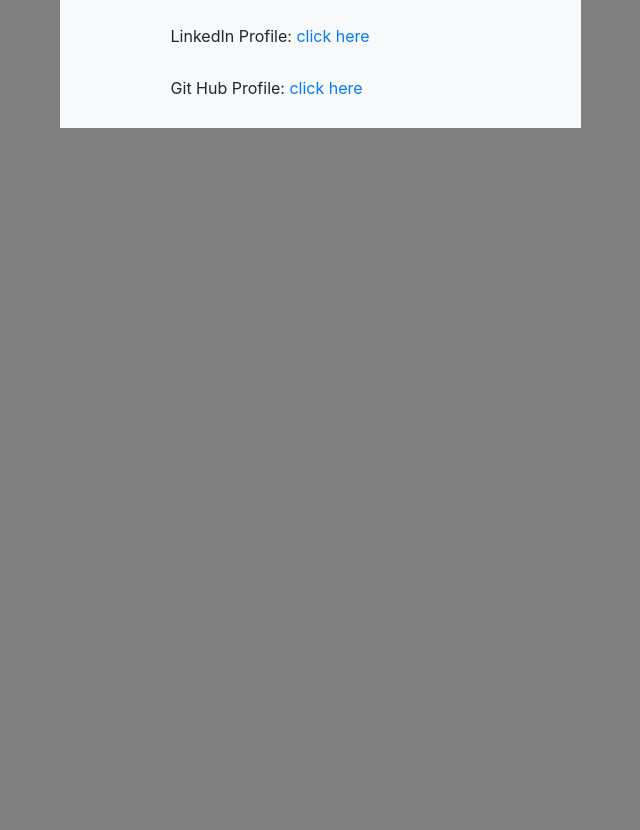
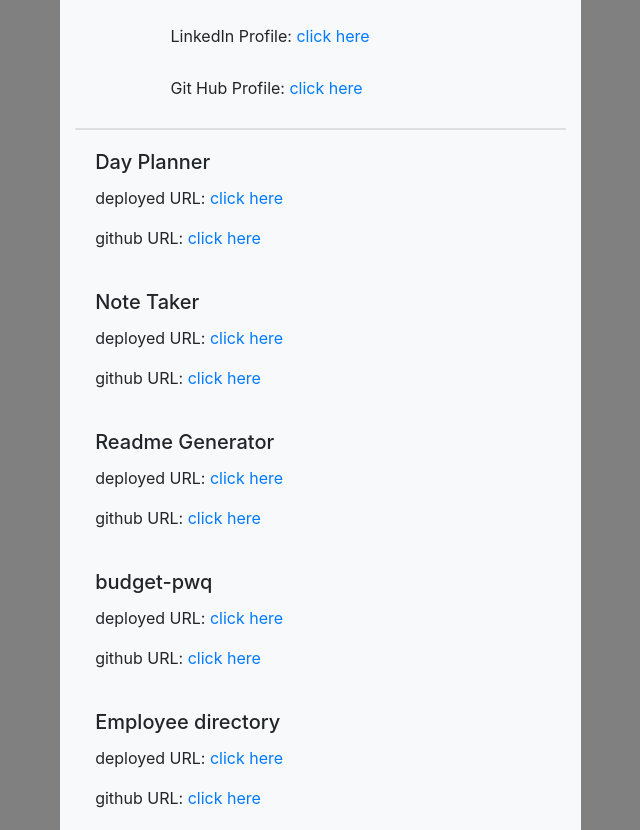
Before and after one commit to wilmer88/last-portfolio, a React (Create React App) app: page / in a window 1280 px wide. Shown: the part 1140-1970 px from the top of the page, without its empty margins (59-699 px from the left). Before the commit the page ends 1268 px from the top, so only its background shows below. Built offline with nearby package versions, Linux system fonts and the light colour scheme.

Commit message:
added all projects with repo links

```diff
--- a/src/App.js
+++ b/src/App.js
@@ -1,15 +1,19 @@
 import { BrowserRouter as Router, Switch, Route } from "react-router-dom";
 import Projects from "./components/Projects/Projects";
 import AboutContainer from "./components/AboutContainer/AboutContainer";
+import Navbar from "./components/Navbar/index"
 // import portfolio from "./pages/portfolio";
-
+import { Link } from 'react-router-dom'
 
 function App() {
   return (
     <>
       <Router>
         <Switch>
+          {/* <Navbar /> */}
          <AboutContainer />
+        <Projects />
+
         </Switch>
       </Router>
     </>
--- a/src/components/AboutContainer/AboutContainer.jsx
+++ b/src/components/AboutContainer/AboutContainer.jsx
@@ -1,5 +1,7 @@
 import React from 'react';
-import "./AboutContainer.css"
+import "./AboutContainer.css";
+import { BrowserRouter as Router, Switch, Route } from "react-router-dom";
+import { Link } from 'react-router-dom';
 //import me from "./public/images/me.jpg"
 const AboutContainer = () => {
   return (
@@ -63,6 +65,52 @@
           <div class="modal-dialog modal-lg">email: wilmerbaby@gmail.com</div>
           <div class="modal-dialog modal-sm">LinkedIn Profile: <a href="https://www.linkedin.com/in/wilmer-rivera-0536291b3">click here</a></div>
           <div class="modal-dialog modal-sm">Git Hub Profile: <a href="https://github.com/wilmer88">click here</a></div>
+          <div class="card"/>
+                  <link src="../../assets/images/one.png" class="card-img-top" alt="pic of gt project"/>
+                  <div class="card-body">
+                    <h5 class="card-title">Day Planner</h5>
+                    <p class="card-text">deployed URL: <Link href={"https://wilmer88.github.io/due-date-jquery/"}>click here</Link></p>
+                   <p class="card-text">github URL: <Link href={"https://github.com/wilmer88/due-date-jquery"}>click here</Link></p>
+                   </div>
+                   <link src="assets/images/one.png" class="card-img-top" alt="pic of gt project"/>
+                  <div class="card-body">
+                    <h5 class="card-title">Note Taker</h5>
+                    <p class="card-text">deployed URL: <Link href={"https://noty-note.herokuapp.com/"}>click here</Link></p>
+                   <p class="card-text">github URL: <Link href={"https://github.com/wilmer88/noty-note"}>click here</Link></p>
+                   </div>
+                   <link src="assets/images/one.png" class="card-img-top" alt="pic of gt project"/>
+                  <div class="card-body">
+                    <h5 class="card-title">Readme Generator</h5>
+                    <p class="card-text">deployed URL: <Link href={"https://drive.google.com/file/d/1MPDk5yJzGW1qYmHzdwifFII0VJG_EFlK/view"}>click here</Link></p>
+                   <p class="card-text">github URL: <Link href={"https://github.com/wilmer88/leer-node-readme"}>click here</Link></p>
+                   </div>
+                   <link src="assets/images/one.png" class="card-img-top" alt="pic of gt project"/>
+                  <div class="card-body">
+                    <h5 class="card-title">budget-pwq</h5>
+                    <p class="card-text">deployed URL: <Link href={"https://budget-keepup.herokuapp.com/"}>click here</Link></p>
+                   <p class="card-text">github URL: <Link href={"https://github.com/wilmer88/budget-pwq"}>click here</Link></p>
+                   </div>
+                   <link src="assets/images/one.png" class="card-img-top" alt="pic of gt project"/>
+                  <div class="card-body">
+                    <h5 class="card-title">Employee directory</h5>
+                    <p class="card-text">deployed URL: <Link href={"https://wilmer88.github.io/directory-react/"}>click here</Link></p>
+                   <p class="card-text">github URL: <Link href={"https://github.com/wilmer88/directory-react"}>click here</Link></p>
+                   </div>
+
+
+
+
+
+
+
+
+
+
+
+
+
+
+
 
           </div>
 
--- /dev/null
+++ b/src/components/Navbar/index.js
@@ -0,0 +1,48 @@
+import React from "react";
+import { Link } from "react-router-dom";
+import "./style.css";
+
+// Depending on the current path, this component sets the "active" class on the appropriate navigation link item
+function Navbar() {
+  return (
+    <nav className="navbar navbar-expand-lg navbar-light bg-light">
+      <Link className="navbar-brand" to="/">
+        Pupster
+      </Link>
+      <div>
+        <ul className="navbar-nav">
+          <li className="nav-item">
+            <Link
+              to="/"
+              className={
+                window.location.pathname === "/" || window.location.pathname === "/about"
+                  ? "nav-link active"
+                  : "nav-link"
+              }
+            >
+              About
+            </Link>
+          </li>
+          <li className="nav-item">
+            <Link
+              to="/discover"
+              className={window.location.pathname === "/discover" ? "nav-link active" : "nav-link"}
+            >
+              Discover
+            </Link>
+          </li>
+          <li className="nav-item">
+            <Link
+              to="/search"
+              className={window.location.pathname === "/search" ? "nav-link active" : "nav-link"}
+            >
+              Search
+            </Link>
+          </li>
+        </ul>
+      </div>
+    </nav>
+  );
+}
+
+export default Navbar;
--- /dev/null
+++ b/src/components/Navbar/style.css
@@ -0,0 +1,3 @@
+nav.navbar.navbar-default {
+  margin-bottom: 0;
+}
--- a/src/components/Projects/Projects.jsx
+++ b/src/components/Projects/Projects.jsx
@@ -1,11 +1,23 @@
 import React from 'react';
-
+import { Link } from 'react-router-dom';
 const Projects = () => {
     return (
-        <div>
-            <h1>Projects</h1>
-        </div>
-    );
-};
+
+          <>
+          <div class="card"/>
+                  <img src="assets/images/one.png" class="card-img-top" alt="pic of gt project"/>
+                  <div class="card-body">
+                    <h5 class="card-title">Work Day Scheduler</h5>
+                    <p class="card-text">deployed URL: <Link href={"https://wilmer88.github.io/due-date-jquery/"}>click here</Link></p>
+                   <p class="card-text">github URL: <link href={"https://github.com/wilmer88/lastnote"}>click here</link></p>
+                  </div>
+
+
+
+               </>
+
+
+    )
+}
 
 export default Projects;
```
Also changed, not shown: src/components/P2.jsx/P2.jsx (added, +18 -0 lines), assets/images/last.png (renamed from public/images/last.png), assets/images/one.jpg (renamed from public/images/me.jpg).
